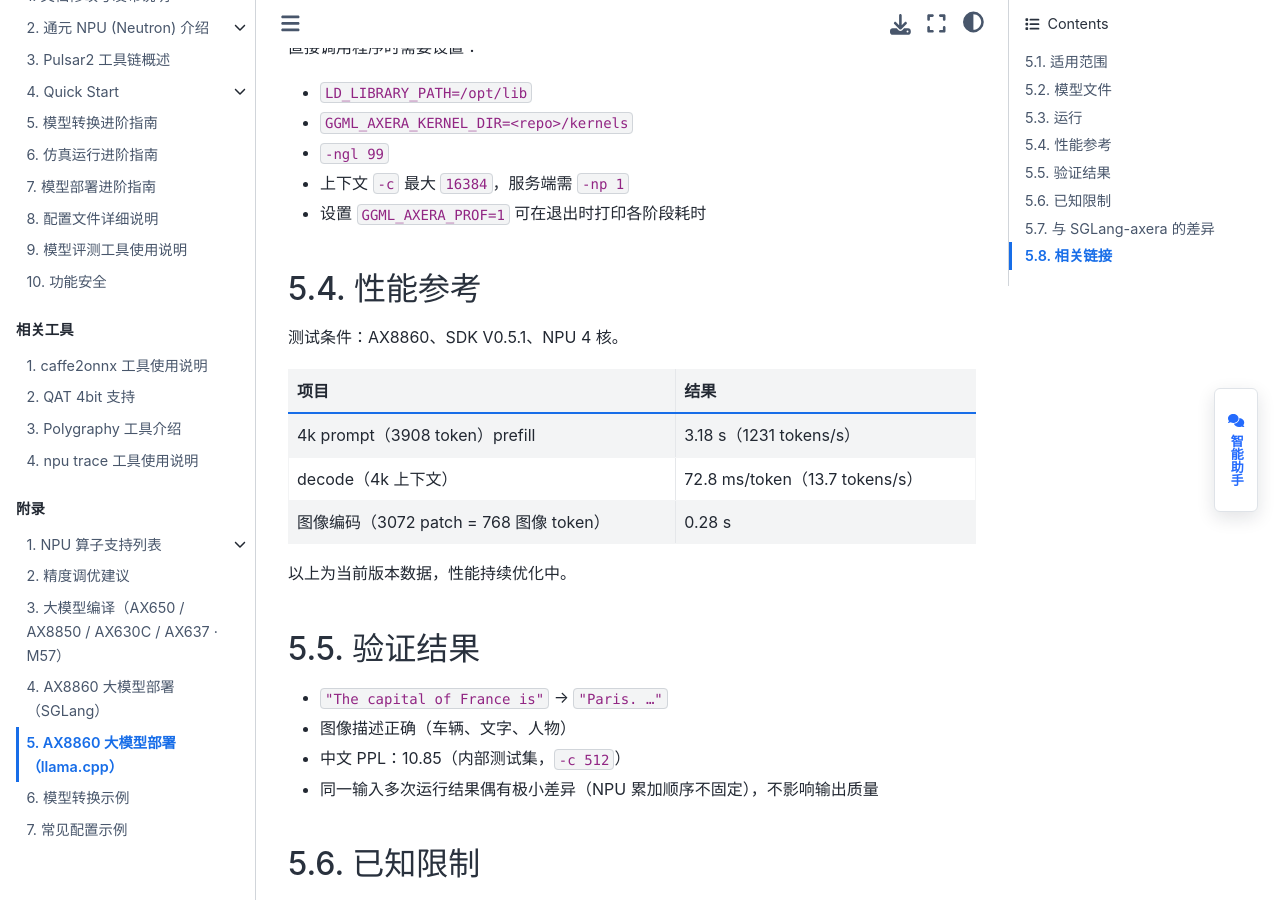
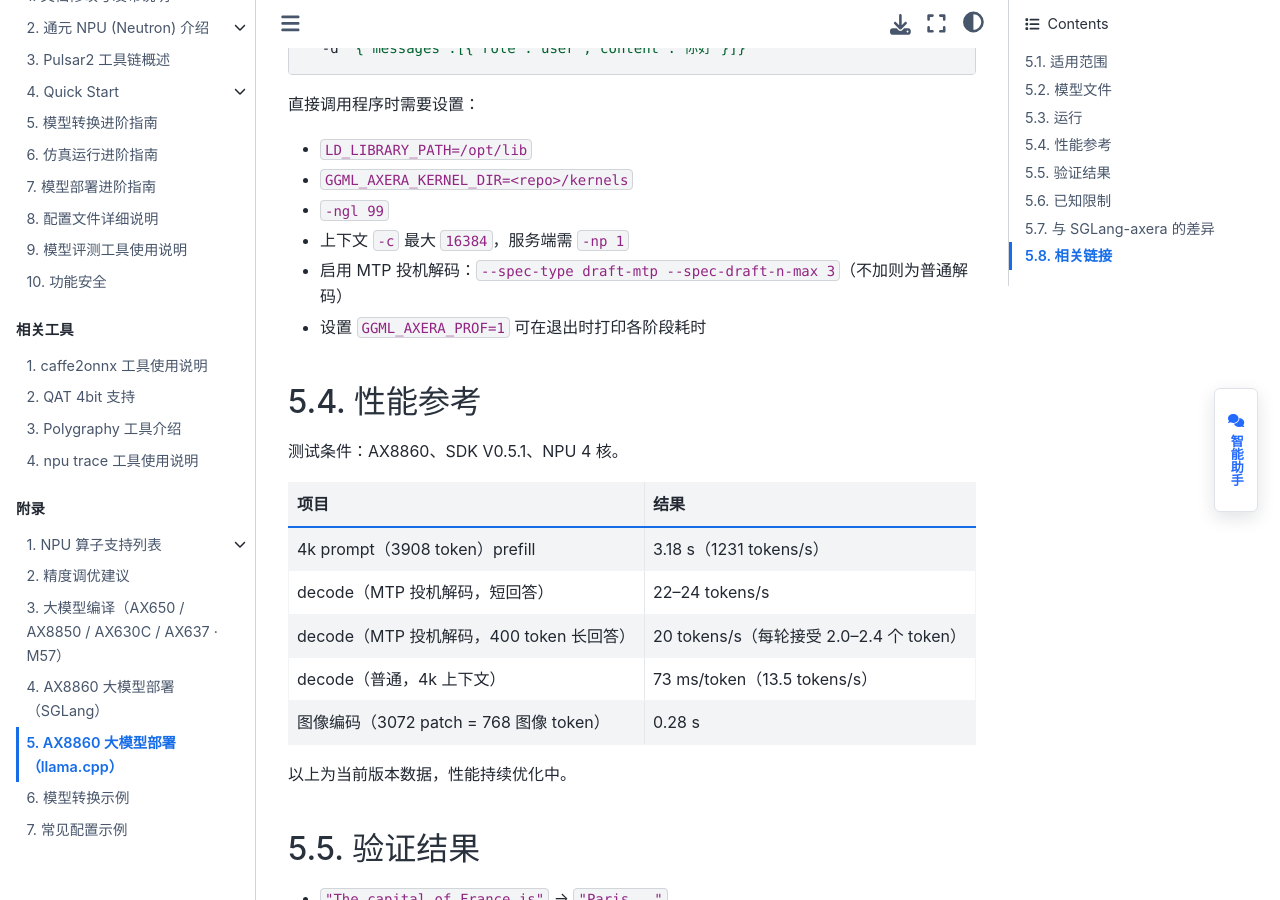
Before and after one commit to AXERA-TECH/pulsar2-docs, a Sphinx documentation site: the page built from source/appendix/llm_ax8860_llamacpp.md, in a window 1280 px wide and 900 px high, scrolled down 1688 px. Built offline with Sphinx 7.4.7 and the Sphinx Book theme 1.1.4, drawn with Linux system fonts in a browser that asks for light colours; some of the changed text lies outside the part shown.

Commit message:
docs: 补充 AX8860 llama.cpp 的 MTP 投机解码与性能数据

```diff
--- a/source/appendix/llm_ax8860_llamacpp.md
+++ b/source/appendix/llm_ax8860_llamacpp.md
@@ -5,6 +5,7 @@
 
 - 模型：`Qwen3.8-27B`（GGUF MXFP4 量化）
 - 能力：支持文本与图像输入
+- 解码：使用模型自带的 MTP 头做投机解码（每轮 3 个 draft token）
 - 性能：持续优化中
 
 本文以 `Qwen3.8-27B-AX8860-llama.cpp` 为例说明，模型可从以下任意渠道获取：
@@ -24,7 +25,7 @@
 | `qwen3.8-27b-mxfp4.gguf` | 模型权重（GGUF MXFP4，约 14.8 GB，md5 `32f5a603d4f75edb16ccf7ff3a35bdd6`） |
 | `mmproj-qwen3.8-27b-bf16.gguf` | 视觉编码器权重（BF16，约 931 MB，md5 `d2b989d06a0eb9109bab182ec2ff03f2`） |
 | `bin/` | llama.cpp 板端程序（静态链接，仅依赖系统 `/opt/lib` 与 libc） |
-| `kernels/` | NPU kernel：decode、prefill、ViT、输出头各一个，以及 `manifest.json` |
+| `kernels/` | NPU kernel：prefill、decode、verify（投机解码的 4 行验证）、ViT、输出头、MTP 头（3 个）、草稿词表头，以及 `manifest.json` |
 | `run.sh` | 运行脚本 |
 
 :::{note}
@@ -62,6 +63,7 @@ curl http://<board>:8080/v1/chat/completions -H 'Content-Type: application/json'
 - `GGML_AXERA_KERNEL_DIR=<repo>/kernels`
 - `-ngl 99`
 - 上下文 `-c` 最大 `16384`，服务端需 `-np 1`
+- 启用 MTP 投机解码：`--spec-type draft-mtp --spec-draft-n-max 3`（不加则为普通解码）
 - 设置 `GGML_AXERA_PROF=1` 可在退出时打印各阶段耗时
 
 ## 性能参考
@@ -71,7 +73,9 @@ curl http://<board>:8080/v1/chat/completions -H 'Content-Type: application/json'
 | 项目 | 结果 |
 | --- | --- |
 | 4k prompt（3908 token）prefill | 3.18 s（1231 tokens/s） |
-| decode（4k 上下文） | 72.8 ms/token（13.7 tokens/s） |
+| decode（MTP 投机解码，短回答） | 22–24 tokens/s |
+| decode（MTP 投机解码，400 token 长回答） | 20 tokens/s（每轮接受 2.0–2.4 个 token） |
+| decode（普通，4k 上下文） | 73 ms/token（13.5 tokens/s） |
 | 图像编码（3072 patch = 768 图像 token） | 0.28 s |
 
 以上为当前版本数据，性能持续优化中。
```
